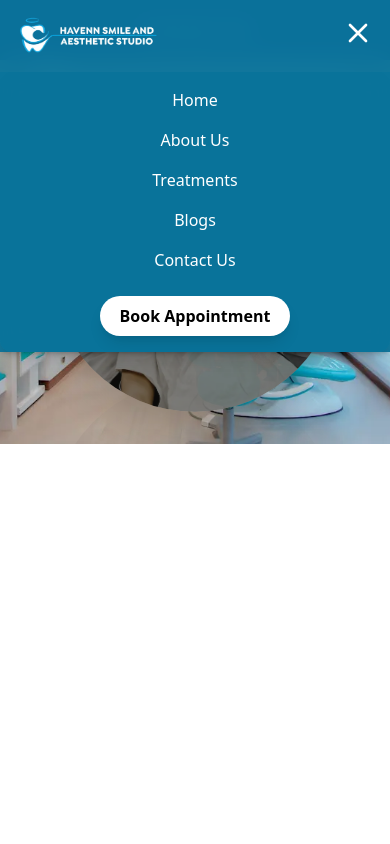
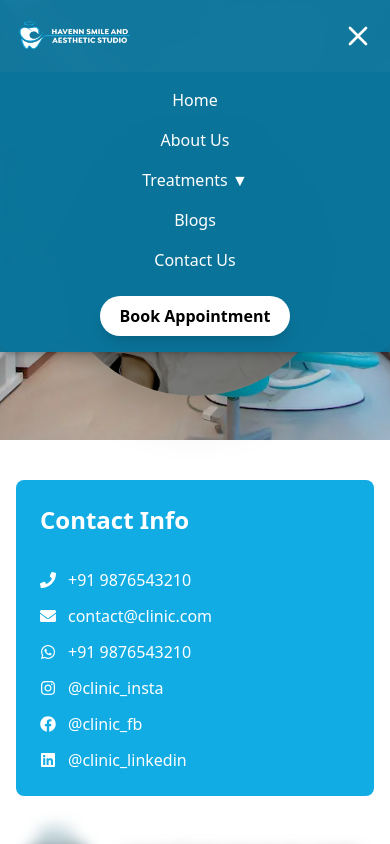
Before and after one commit to thelakshrao/Havenn-Dentel-Clinic, a React (Vite) app: page /contactus in a window 390 px wide. Both pictures are taken after a click on the button 358 px from the left and 33 px from the top of the page. Shown: the top 844 px of the page. Built offline with nearby package versions, Linux system fonts and the light colour scheme.

Commit message:
Describe your changes

```diff
--- a/package.json
+++ b/package.json
@@ -13,6 +13,7 @@
     "@tailwindcss/vite": "^4.1.17",
     "react": "^19.2.0",
     "react-dom": "^19.2.0",
+    "react-icons": "^5.5.0",
     "react-router-dom": "^7.9.6",
     "tailwindcss": "^4.1.17"
   },
--- a/src/App.jsx
+++ b/src/App.jsx
@@ -3,7 +3,8 @@ import { BrowserRouter, Routes, Route } from 'react-router-dom';
 
 import Home from './components/Home';
 import MainAbout from './components/MainAbout';
-import ContactUs from './components/ContactUs'; // Correct import
+import ContactUs from './components/ContactUs';
+import ContactDetailsSection from './components/ContactDetailsSection'; // New section
 import Navbar from './components/Navbar.jsx';
 
 const App = () => {
@@ -14,7 +15,14 @@ const App = () => {
       <Routes>
         <Route path="/" element={<Home />} />
         <Route path="/about" element={<MainAbout />} />
-        <Route path="/contactus" element={<ContactUs />} /> {/* Closed properly */}
+        <Route
+          path="/contactus"
+          element={
+            <>
+              <ContactUs />
+            </>
+          }
+        />
       </Routes>
     </BrowserRouter>
   );
--- /dev/null
+++ b/src/components/ContactDetailsSection.jsx
@@ -0,0 +1,65 @@
+import React from "react";
+import { FaPhone, FaEnvelope, FaWhatsapp, FaInstagram, FaFacebook, FaLinkedin } from "react-icons/fa";
+import clinicLogo from "../images/logo.png";
+
+const ContactDetailsSection = () => {
+  return (
+    <div className="w-full bg-white text-white py-10 px-4">
+      <div className="max-w-[1200px] mx-auto flex flex-col md:flex-row gap-4">
+        {/* Part 1: Contact Info */}
+        <div className="flex-1 bg-[#12ace5] rounded-lg p-6 flex flex-col gap-4">
+          <h3 className="text-2xl font-bold mb-4">Contact Info</h3>
+          <div className="flex flex-col gap-3 text-white">
+            <div className="flex items-center gap-3">
+              <FaPhone /> <span>+91 9876543210</span>
+            </div>
+            <div className="flex items-center gap-3">
+              <FaEnvelope /> <span>contact@clinic.com</span>
+            </div>
+            <div className="flex items-center gap-3">
+              <FaWhatsapp /> <span>+91 9876543210</span>
+            </div>
+            <div className="flex items-center gap-3">
+              <FaInstagram /> <span>@clinic_insta</span>
+            </div>
+            <div className="flex items-center gap-3">
+              <FaFacebook /> <span>@clinic_fb</span>
+            </div>
+            <div className="flex items-center gap-3">
+              <FaLinkedin /> <span>@clinic_linkedin</span>
+            </div>
+          </div>
+        </div>
+
+        {/* Part 2: Logo on dark blurred image */}
+        <div className="flex-1 relative rounded-lg overflow-hidden">
+          <img
+            src={clinicLogo}
+            alt="Clinic Background"
+            className="w-full h-full object-cover filter brightness-50 blur-sm"
+          />
+          <img
+            src={clinicLogo}
+            alt="Clinic Logo"
+            className="absolute top-1/2 left-1/2 transform -translate-x-1/2 -translate-y-1/2 w-32 h-32 object-contain"
+          />
+        </div>
+
+        {/* Part 3: Google Map */}
+        <div className="flex-1 rounded-lg overflow-hidden">
+          <iframe
+            src="https://www.google.com/maps/embed?pb=!1m18!1m12!1m3!1d14028.568893768956!2d77.22781733131249!3d28.54614720907824!2m3!1f0!2f0!3f0!3m2!1i1024!2i768!4f13.1!3m3!1m2!1s0x390d03e9b8037d7d%3A0x8a16e528e5ffea91!2sBasement%20E%2C%205%2F1%2C%20Block%20E%2C%20Malviya%20Nagar%2C%20New%20Delhi%2C%20Delhi%20110017!5e0!3m2!1sen!2sin!4v1700928745641!5m2!1sen!2sin"
+            width="100%"
+            height="100%"
+            className="border-0"
+            allowFullScreen=""
+            loading="lazy"
+            referrerPolicy="no-referrer-when-downgrade"
+          ></iframe>
+        </div>
+      </div>
+    </div>
+  );
+};
+
+export default ContactDetailsSection;
--- a/src/components/ContactUs.jsx
+++ b/src/components/ContactUs.jsx
@@ -1,4 +1,6 @@
 import React, { useState, useEffect } from "react";
+import Footer from "./Footer.jsx";
+import ContactDetailsSection from "./ContactDetailsSection.jsx";
 import Background3 from "../images/background3.webp";
 import Background3Mobile from "../images/background3mobile.webp";
 import cardImg1 from "../images/appointment2.webp";
@@ -47,15 +49,11 @@ const ContactUs = () => {
   }, [isMobile, cards.length]);
 
   return (
+    <>
     <div className="w-full">
-      {/* App Bar */}
-      <div className="w-full bg-blue-900 text-white p-4 text-center font-bold text-xl shadow-lg">
-        Contact Us
-      </div>
-
       {/* Section 1 */}
       <div
-        className={`w-full ${isMobile ? "h-96" : "h-[500px]"} flex flex-col items-center justify-center relative`}
+        className={`w-full ${isMobile ? "h-110" : "h-[550px]"} flex flex-col items-center justify-center relative`}
         style={{
           backgroundImage: `url(${backgroundTop})`,
           backgroundSize: "cover",
@@ -64,7 +62,7 @@ const ContactUs = () => {
       >
         {/* Desktop: 3 static cards */}
         {!isMobile && (
-          <div className="flex flex-row gap-10 items-center justify-center p-4">
+          <div className="flex flex-row gap-10 items-center justify-center p-4 mt-18">
             {cards.map((card, index) => (
               <div
                 key={index}
@@ -86,7 +84,7 @@ const ContactUs = () => {
 
         {/* Mobile: single card slider */}
         {isMobile && (
-          <div className="relative w-full h-full flex items-center justify-center overflow-hidden">
+          <div className="relative top-8 w-full h-full flex items-center justify-center overflow-hidden">
             {cards.map((card, index) => (
               <div
                 key={index}
@@ -109,6 +107,9 @@ const ContactUs = () => {
         )}
       </div>
     </div>
+    <ContactDetailsSection/>
+    <Footer/>
+    </>
   );
 };
 
--- a/src/components/Navbar.jsx
+++ b/src/components/Navbar.jsx
@@ -2,35 +2,88 @@ import React, { useState } from "react";
 import { Link } from "react-router-dom";
 import logo from "../images/logo.png";
 
+const treatments = [
+  "Anti Hair Loss Treatment",
+  "Hair PRP",
+  "Hair GFC",
+  "Face Mesotherapy",
+  "Hydra Facial",
+  "Oxygeno Facial",
+  "Chemical Peels",
+  "Acne Control Treatment",
+  "Acne Scar Treatment",
+  "Vampire Facial",
+  "Root Canal Treatment",
+  "Painless Tooth Removal",
+  "Bleaching",
+  "Crown & Bridge",
+  "Clear Aligners",
+  "Dental Implants",
+  "Kids Dentistry",
+  "Metal / Ceramic Braces",
+  "Cosmetic Dentistry"
+];
+
 const Navbar = () => {
   const [isOpen, setIsOpen] = useState(false);
+  const [mobileTreatOpen, setMobileTreatOpen] = useState(false);
+  const [showTreatment, setShowTreatment] = useState(false);
 
   return (
     <nav className="w-full fixed top-0 left-0 z-50 bg-[#0a749b]/95 backdrop-blur-md shadow-md">
       <div className="max-w-7xl mx-auto px-4 py-4 flex items-center justify-between">
+
         {/* Logo */}
-        <div className="flex items-center gap-3 cursor-pointer">
-          <Link to="/">
-            <img src={logo} alt="Clinic Logo" className="w-36 h-10 object-cover" />
+        <Link to="/" className="flex items-center">
+          <img src={logo} alt="Logo" className="h-10 w-auto" />
         </Link>
+
+        {/* Desktop Menu */}
+        <div className="hidden md:flex items-center gap-10 text-white font-medium relative">
+          <Link to="/">Home</Link>
+          <Link to="/about">About Us</Link>
+
+          {/* Desktop Dropdown */}
+          <div
+            className="relative"
+            onMouseEnter={() => setShowTreatment(true)}
+            onMouseLeave={() => setShowTreatment(false)}
+          >
+            <span className="cursor-pointer">Treatments ↓</span>
+
+            <div
+              className={`absolute top-10 left-0 w-50 bg-white shadow-lg z-40 overflow-hidden transition-all duration-300 origin-top
+              ${showTreatment ? "max-h-96 opacity-100 scale-y-100" : "max-h-0 opacity-0 scale-y-0"}`}
+            >
+              <div className="flex flex-col px-5 py-5 max-h-80 overflow-y-auto">
+                {treatments.map((t, i) => (
+                  <div
+                    key={i}
+                    className="py-2 text-black text-sm font-medium hover:text-[#0a749b]"
+                  >
+                    {t}
+                  </div>
+                ))}
+              </div>
+            </div>
           </div>
 
-        {/* Desktop Menu */}
-        <div className="hidden md:flex items-center gap-10 text-white font-medium">
-          <Link to="/" className="hover:text-[#12ace5] duration-300">Home</Link>
-          <Link to="/about" className="hover:text-[#12ace5] duration-300">About Us</Link>
-          <a href="#treatments" className="hover:text-[#12ace5] duration-300">Treatments ↓</a>
-          <a href="#blogs" className="hover:text-[#12ace5] duration-300">Blogs</a>
-          <Link to="/contactus" className="hover:text-[#12ace5] duration-300">Contact Us</Link>
+          <a href="#blogs">Blogs</a>
+          <Link to="/contactus">Contact Us</Link>
 
-          <button className="ml-4 bg-white hover:bg-[#12ace5] hover:text-white text-black px-5 py-2 rounded-full font-semibold shadow-lg duration-300">
+          <button className="ml-4 bg-white text-black px-5 py-2 rounded-full shadow-lg font-semibold">
             Book Appointment
           </button>
         </div>
 
-        {/* Mobile Menu Button */}
-        <div className="md:hidden">
-          <button onClick={() => setIsOpen(!isOpen)} className="text-white focus:outline-none">
+        {/* Mobile Button */}
+        <button
+          onClick={() => {
+            setIsOpen(!isOpen);
+            setMobileTreatOpen(false);
+          }}
+          className="md:hidden text-white"
+        >
           <svg className="w-8 h-8" fill="none" stroke="currentColor" viewBox="0 0 24 24">
             <path
               strokeLinecap="round"
@@ -41,17 +94,54 @@ const Navbar = () => {
           </svg>
         </button>
       </div>
+
+      {/* MOBILE MENU */}
+      {isOpen && (
+        <div className="md:hidden bg-[#0a749b]/90 text-white flex flex-col items-center py-4 gap-4 rounded-b-xl shadow-lg">
+
+          <Link to="/" onClick={() => setIsOpen(false)}>Home</Link>
+          <Link to="/about" onClick={() => setIsOpen(false)}>About Us</Link>
+
+          {/* OPEN TREATMENTS */}
+          <button
+            onClick={() => setMobileTreatOpen(!mobileTreatOpen)}
+            className="font-medium"
+          >
+            Treatments {mobileTreatOpen ? "▲" : "▼"}
+          </button>
+
+          {/* ⭐ NEW MOBILE SLIDER (3 per view) */}
+          {mobileTreatOpen && (
+            <div className="w-full py-4 bg-white text-black rounded-xl shadow-lg">
+
+              {/* Horizontal Scroll - 3 items visible */}
+              <div className="flex overflow-x-auto gap-4 px-4 snap-x snap-mandatory scrollbar-hide">
+                {treatments.map((t, i) => (
+                  <div
+                    key={i}
+                    className="
+                      min-w-[90%]          /* 90% width so 3 fit while sliding */
+                      snap-center
+                      bg-[#f1f1f1]
+                      p-4
+                      rounded-xl
+                      text-center
+                      text-sm
+                      font-medium
+                      shadow
+                    "
+                  >
+                    {t}
                   </div>
+                ))}
+              </div>
+            </div>
+          )}
 
-      {/* Mobile Menu */}
-      {isOpen && (
-        <div className="md:hidden bg-[#0a749b]/90 text-white flex flex-col items-center py-4 gap-4 rounded-b-xl shadow-lg backdrop-blur-md">
-          <Link to="/" onClick={() => setIsOpen(false)} className="hover:text-[#12ace5]">Home</Link>
-          <Link to="/about" onClick={() => setIsOpen(false)} className="hover:text-[#12ace5]">About Us</Link>
-          <a href="#treatments" onClick={() => setIsOpen(false)} className="hover:text-[#12ace5]">Treatments</a>
-          <a href="#blogs" onClick={() => setIsOpen(false)} className="hover:text-[#12ace5]">Blogs</a>
-          <Link to="/contactus" onClick={() => setIsOpen(false)} className="hover:text-[#12ace5]">Contact Us</Link>
-          <button className="mt-2 bg-white hover:bg-[#12ace5] hover:text-white text-black px-5 py-2 rounded-full font-semibold shadow-lg duration-300">
+          <a href="#blogs">Blogs</a>
+          <Link to="/contactus">Contact Us</Link>
+
+          <button className="mt-2 bg-white text-black px-5 py-2 rounded-full shadow-lg font-semibold">
             Book Appointment
           </button>
         </div>
```
Also changed, not shown: 1 other file (tests, documents, lock files or other folders). Lines whose indentation alone changed are shown as unchanged.
